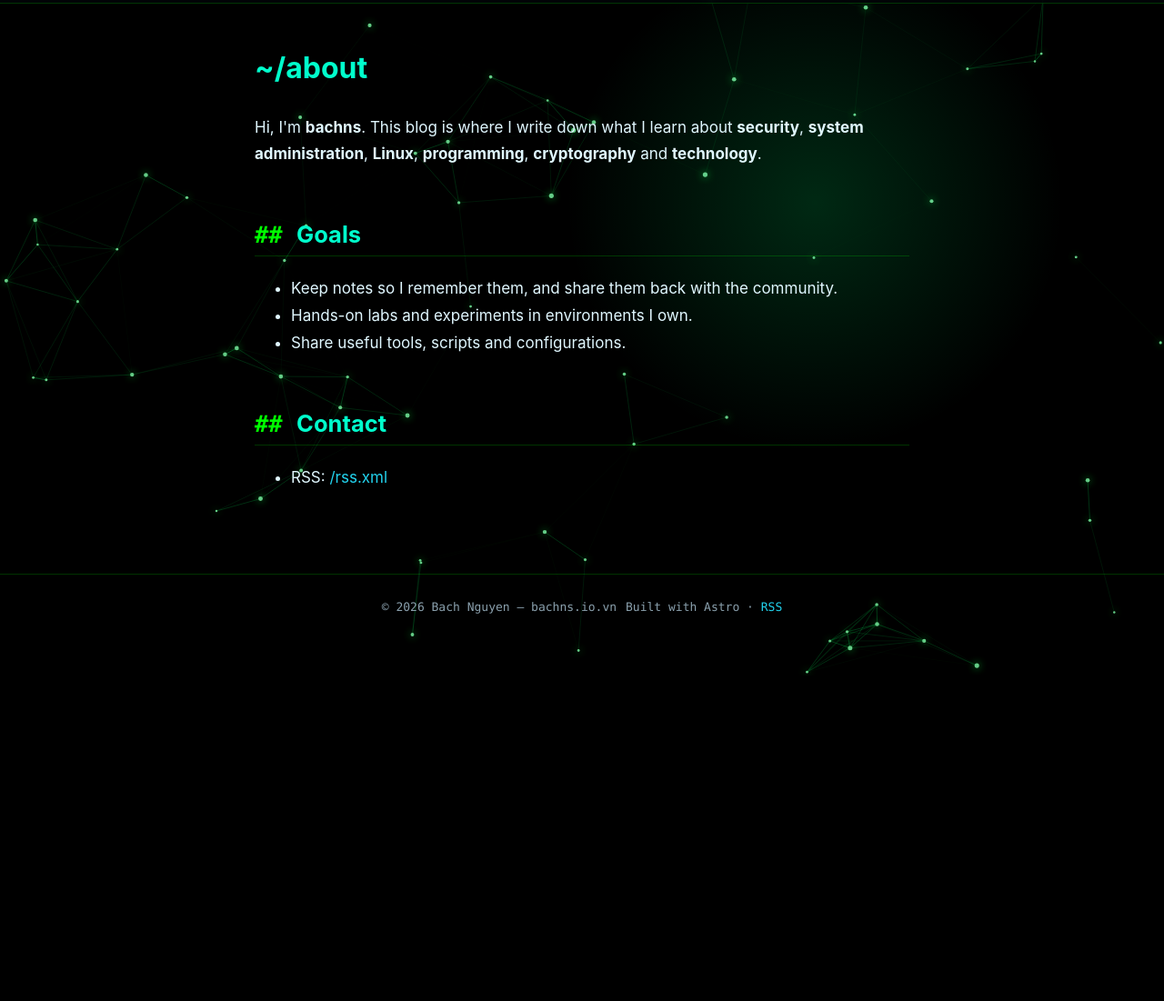
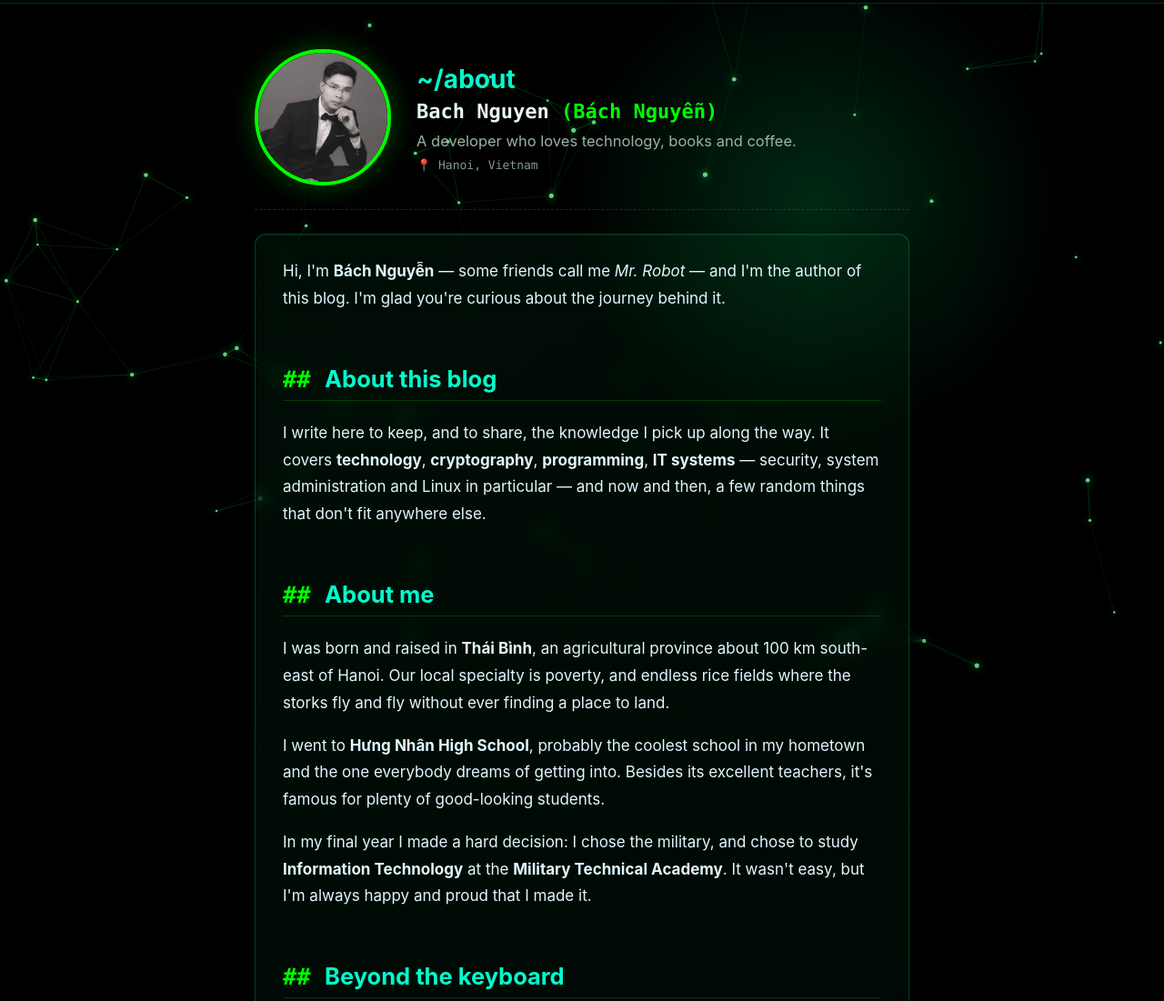
Before and after one commit to bachns/bachns.io.vn, an Astro site: page /about in a window 1280 px wide. Shown: the part 57-1158 px from the top of the page at 91% size. Before the commit the page ends 800 px from the top, so only its background shows below. Built offline with nearby package versions, Linux system fonts and the light colour scheme; Astro itself is replaced by a stand-in of ours.

Commit message:
Write About page from the author's existing bio
Co-Authored-By: Claude Sonnet 5.5 <noreply@anthropic.com>

```diff
--- a/src/pages/about.astro
+++ b/src/pages/about.astro
@@ -1,17 +1,51 @@
 ---
 import Base from '../layouts/Base.astro';
+import { SITE } from '../lib/site';
 ---
-<Base title="About" description="About the author">
+<Base title="About" description="About Bách Nguyễn — a developer who loves technology, books and coffee, writing from Hanoi, Vietnam.">
   <div class="container narrow">
-    <div class="page-title"><h1>~/about</h1></div>
-    <article class="prose" style="margin-top:20px">
-      <p>Hi, I'm <strong>bachns</strong>. This blog is where I write down what I learn about
-      <strong>security</strong>, <strong>system administration</strong>, <strong>Linux</strong>,
-      <strong>programming</strong>, <strong>cryptography</strong> and <strong>technology</strong>.</p>
-      <h2>Goals</h2>
-      <ul><li>Keep notes so I remember them, and share them back with the community.</li><li>Hands-on labs and experiments in environments I own.</li><li>Share useful tools, scripts and configurations.</li></ul>
+    <header class="about-head">
+      <div class="about-photo"><img src={SITE.avatar} alt={`${SITE.name} — profile photo`} width="768" height="768" /></div>
+      <div>
+        <h1>~/about</h1>
+        <p class="about-name">{SITE.name} <span>({SITE.altName})</span></p>
+        <p class="about-sub">A developer who loves technology, books and coffee.</p>
+        <p class="about-loc">📍 {SITE.location}</p>
+      </div>
+    </header>
+
+    <article class="prose panel">
+      <p>Hi, I'm <strong>Bách Nguyễn</strong> — some friends call me <em>Mr. Robot</em> — and I'm the author of this blog.
+      I'm glad you're curious about the journey behind it.</p>
+
+      <h2>About this blog</h2>
+      <p>I write here to keep, and to share, the knowledge I pick up along the way. It covers
+      <strong>technology</strong>, <strong>cryptography</strong>, <strong>programming</strong>, <strong>IT systems</strong>
+      — security, system administration and Linux in particular — and now and then, a few random things that don't fit anywhere else.</p>
+
+      <h2>About me</h2>
+      <p>I was born and raised in <strong>Thái Bình</strong>, an agricultural province about 100 km south-east of Hanoi.
+      Our local specialty is poverty, and endless rice fields where the storks fly and fly without ever finding a place to land.</p>
+      <p>I went to <strong>Hưng Nhân High School</strong>, probably the coolest school in my hometown and the one everybody
+      dreams of getting into. Besides its excellent teachers, it's famous for plenty of good-looking students.</p>
+      <p>In my final year I made a hard decision: I chose the military, and chose to study <strong>Information Technology</strong>
+      at the <strong>Military Technical Academy</strong>. It wasn't easy, but I'm always happy and proud that I made it.</p>
+
+      <h2>Beyond the keyboard</h2>
+      <ul>
+        <li><strong>Books.</strong> Reading is one of my favorite ways to learn, and a big part of how this blog gets written.</li>
+        <li><strong>Coffee.</strong> I can't say exactly when it started — probably while I was studying for the high school entrance exams,
+        when coffee helped me focus and fight off sleepiness. Today I drink it every day: morning, afternoon, and sometimes late at night.</li>
+        <li><strong>Volleyball.</strong> I'm no national star, but at my workplace I'm ranked in the top ten.
+        Standing 1.74 m tall, I'm the terror of every blocker.</li>
+      </ul>
+
       <h2>Contact</h2>
-      <ul><li>RSS: <a href="/rss.xml">/rss.xml</a></li></ul>
+      <ul>
+        <li>Email: <a href="mailto:bachns@outlook.com">bachns@outlook.com</a></li>
+        <li>Telegram: <a href="https://t.me/bachns">@bachns</a></li>
+        <li>RSS: <a href="/rss.xml">/rss.xml</a></li>
+      </ul>
     </article>
   </div>
 </Base>
--- a/src/styles/global.css
+++ b/src/styles/global.css
@@ -191,3 +191,16 @@ pre:hover .copy-btn { opacity: 1; } .copy-btn:hover { color: var(--accent); bord
 
 footer { margin-top: 90px; text-align: center; border-top: 1px solid var(--border); padding: 28px 0 40px; color: var(--muted); font: 13px var(--mono); }
 footer .container { display: flex; justify-content: center; text-align: center; flex-wrap: wrap; gap: 10px; }
+
+/* about page */
+.about-head { display: flex; gap: 28px; align-items: center; padding: 50px 0 26px; border-bottom: 1px dashed var(--glass-border); margin-bottom: 26px; }
+.about-photo { flex: none; width: 150px; aspect-ratio: 1; border-radius: 50%; overflow: hidden; border: 4px solid var(--accent); box-shadow: 0 0 30px rgba(0, 255, 0, .3); }
+.about-photo img { width: 100%; height: 100%; object-fit: cover; display: block; }
+.about-head h1 { margin: 0 0 4px; font-size: 28px; }
+.about-name { margin: 0; font: 700 22px var(--mono); color: var(--ink); } .about-name span { color: var(--accent); font-weight: 600; }
+.about-sub { margin: 6px 0 0; color: var(--ink-dim); } .about-loc { margin: 4px 0 0; font: 13px var(--mono); color: var(--ink-faint); }
+@media (max-width: 560px) { .about-head { flex-direction: column; text-align: center; gap: 16px; } .about-photo { width: 130px; } }
+.panel { background: linear-gradient(150deg, rgba(0, 255, 110, .05), rgba(0, 12, 6, .6)); border: 1px solid var(--glass-border); border-radius: var(--radius);
+  -webkit-backdrop-filter: blur(10px); backdrop-filter: blur(10px); padding: 6px 30px 22px; box-shadow: 0 8px 32px rgba(0, 0, 0, .35), inset 0 1px 0 rgba(255, 255, 255, .06); }
+.panel > :first-child { margin-top: 20px; }
+@media (max-width: 560px) { .panel { padding: 4px 18px 18px; } }
```
